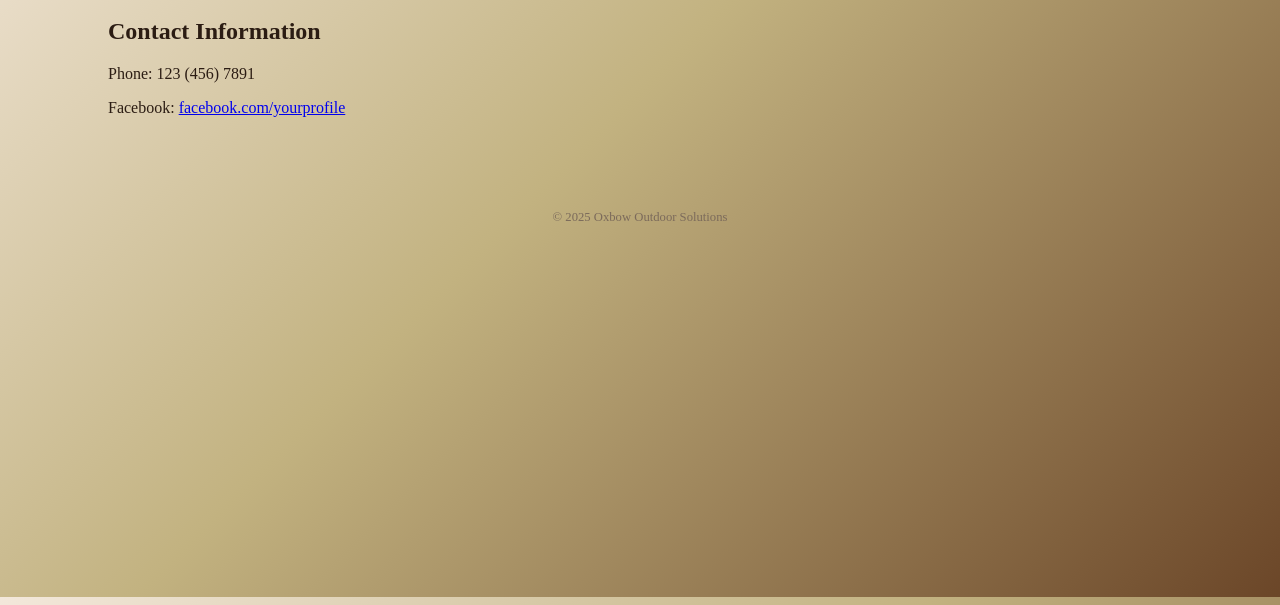
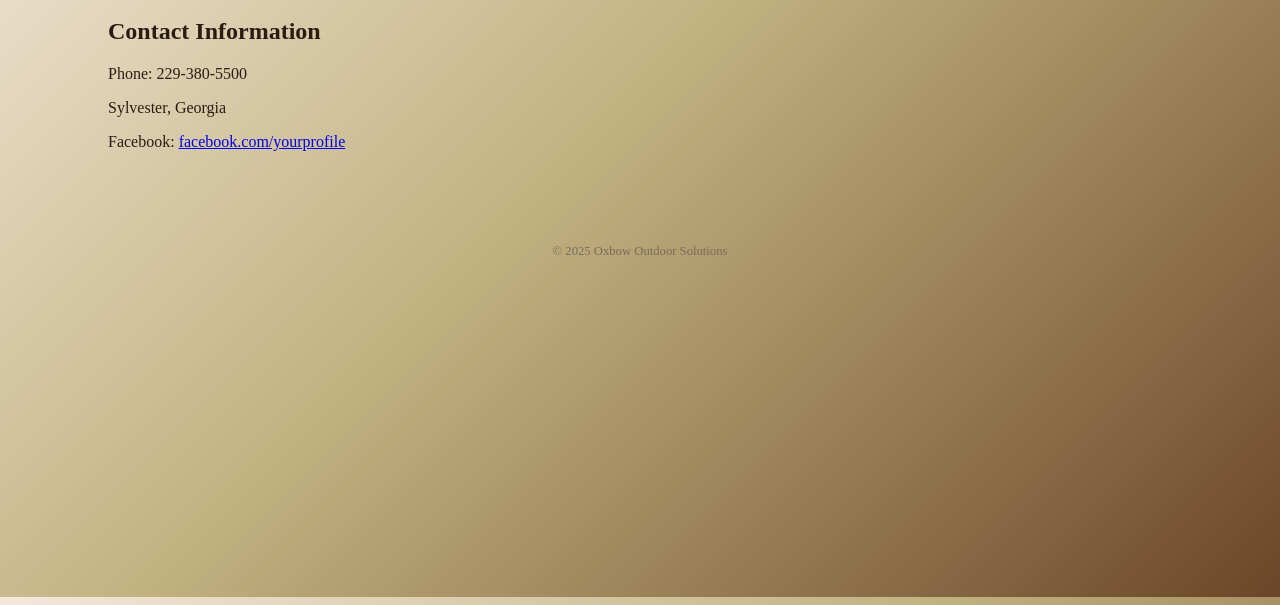
Before and after one commit to wchsramtech/oxbowoutdoorsolutions, a plain HTML site: page Contact.html in a window 1280 px wide. Shown: the part 203-808 px from the top of the page. Drawn offline with Linux system fonts and the light colour scheme.

Commit message:
Revise contact details and clean up HTML structure
Updated contact information and fixed formatting.

```diff
--- a/Contact.html
+++ b/Contact.html
@@ -32,7 +32,8 @@
       <p><em>information will be provided</em></p>
       <div class="contact-info">
         <h2>Contact Information</h2>
-        <p>Phone: 123 (456) 7891</p>
+        <p>Phone: 229-380-5500</p>
+        <p>Sylvester, Georgia
         <p>Facebook: <a href="https://facebook.com/yourprofile" target="_blank">facebook.com/yourprofile</a></p>
       </div>
       </form>
```
